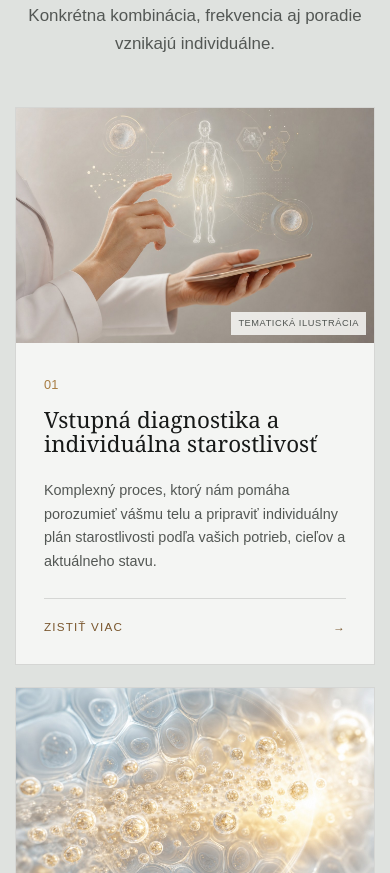
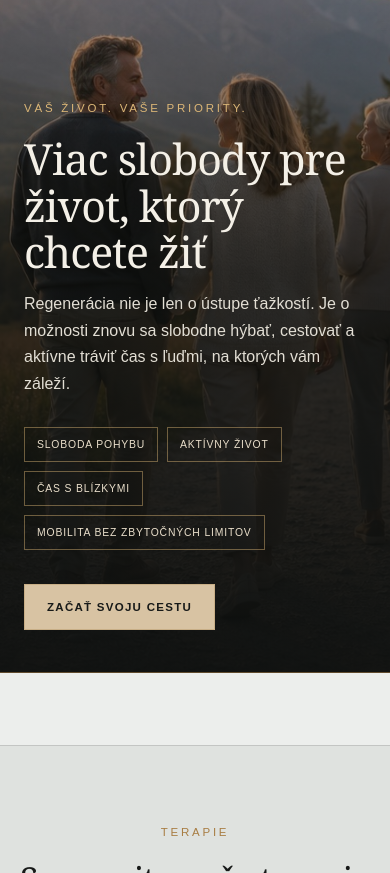
Before and after one commit to Galamedialny/reviqa, a Next.js app: page / in a window 390 px wide. Shown: the part 2621-3494 px from the top of the page. Built offline with nearby package versions, Linux system fonts and the light colour scheme.

Commit message:
Add freedom and family value section

```diff
--- a/app/globals.css
+++ b/app/globals.css
@@ -79,6 +79,17 @@ p { color: #535754; margin: 16px 0 0; }
 .intro-consult-card h2 { margin-inline: 4px; font: 400 1.55rem/1.15 var(--serif); }
 .intro-consult-card > p { margin: 10px 4px 20px; font-size: .8rem; }
 .intro-consult-card > a { display: block; margin-inline: 4px; padding: 12px; text-align: center; background: #d8c3a3; border: 1px solid #c8ae86; font-size: .68rem; font-weight: 700; letter-spacing: .12em; text-transform: uppercase; }
+
+.freedom-section { position: relative; min-height: 610px; margin-bottom: 110px; display: flex; align-items: center; overflow: hidden; background: #1b1c1a; border: 1px solid rgba(168,125,67,.5); }
+.freedom-section > img, .freedom-shade { position: absolute; inset: 0; width: 100%; height: 100%; object-fit: cover; }
+.freedom-shade { background: linear-gradient(90deg, rgba(14,16,15,.94) 0%, rgba(15,17,16,.78) 37%, rgba(16,18,17,.24) 69%, rgba(16,18,17,.1) 100%), linear-gradient(0deg, rgba(14,16,15,.28), transparent 45%); }
+.freedom-content { position: relative; z-index: 2; width: min(590px, 56%); padding: 72px 64px; }
+.freedom-content .eyebrow { color: #dbb677; }
+.freedom-content h2 { color: #f4f0e7; font-size: clamp(2.5rem, 4.6vw, 4.8rem); }
+.freedom-content > p { max-width: 540px; color: #e2ded4; font-size: 1rem; }
+.freedom-values { display: flex; flex-wrap: wrap; gap: 9px; margin: 30px 0 34px; }
+.freedom-values span { padding: 8px 12px; color: #eadfcb; border: 1px solid rgba(219,182,119,.45); font-size: .65rem; letter-spacing: .08em; text-transform: uppercase; }
+.freedom-section blockquote { position: absolute; z-index: 2; right: 42px; bottom: 34px; width: 270px; margin: 0; padding-left: 18px; color: #f0dfbf; border-left: 1px solid #dbb677; font: 400 1.05rem/1.55 var(--serif); }
 
 .page-hero { min-height: 510px; display: flex; align-items: center; padding-block: 120px; background: radial-gradient(circle at 75% 35%, rgba(168,125,67,.12), transparent 34%), linear-gradient(120deg, #f1f2f0, #dfe2df); background-size: cover; background-position: center; border-bottom: 1px solid var(--line); }
 .page-hero h1 { font-size: clamp(3rem, 6vw, 6rem); max-width: 940px; }
@@ -271,6 +282,7 @@ p { color: #535754; margin: 16px 0 0; }
   .main-nav { display: none; position: absolute; top: 78px; left: 0; right: 0; flex-direction: column; align-items: stretch; padding: 26px; background: #f1f2f0; border-bottom: 1px solid var(--gold); }
   .intro-layout { grid-template-columns: minmax(0, 1fr) 300px; }
   .intro-layout .feature-stack { grid-column: 1 / -1; }
+  .freedom-content { width: 67%; padding-inline: 46px; }
   .main-nav.open { display: flex; }
   .main-nav > a:not(.nav-cta) { padding: 7px 0; font-size: .9rem; }
   .languages { border: 0; padding: 10px 0; }
@@ -311,6 +323,12 @@ p { color: #535754; margin: 16px 0 0; }
   .split, .intro-layout, .place-section, .service-detail, .service-content, .contact-layout { grid-template-columns: 1fr; gap: 55px; }
   .intro-layout .feature-stack { grid-column: auto; }
   .intro-consult-card { width: min(100%, 360px); margin-inline: auto; }
+  .freedom-section { width: 100%; min-height: 720px; margin-bottom: 72px; align-items: flex-end; border-inline: 0; }
+  .freedom-section > img { object-position: 62% center; }
+  .freedom-shade { background: linear-gradient(0deg, rgba(14,16,15,.96) 0%, rgba(14,16,15,.76) 48%, rgba(14,16,15,.16) 85%); }
+  .freedom-content { width: 100%; padding: 260px 24px 42px; }
+  .freedom-content h2 { font-size: clamp(2.35rem, 11vw, 3.5rem); }
+  .freedom-section blockquote { display: none; }
   .service-grid, .blog-grid { grid-template-columns: 1fr; }
   .method-steps, .values-grid, .benefit-grid, .program-grid { grid-template-columns: 1fr; }
   .method-steps article { min-height: auto; border-right: 1px solid var(--line); }
--- a/app/page.tsx
+++ b/app/page.tsx
@@ -26,6 +26,19 @@ export default function Home() {
         <div className="feature-stack"><article><span>✦</span><div><h3>Hľadanie súvislostí</h3><p>Pozeráme sa na človeka, jeho príbeh, pohyb a ciele ako na jeden celok.</p></div></article><article><span>◇</span><div><h3>Starostlivosť na mieru</h3><p>Každý plán vzniká individuálne a priebežne sa prispôsobuje.</p></div></article><article><span>∞</span><div><h3>Dlhodobá vitalita</h3><p>Naším cieľom je udržateľná kvalita života, nie rýchle univerzálne riešenie.</p></div></article></div>
       </section>
 
+      <section className="freedom-section shell">
+        <img src={asset("/assets/home-freedom-family.jpg")} alt="Rodina tráviaca aktívny čas spoločne pod Tatrami" />
+        <div className="freedom-shade" />
+        <div className="freedom-content">
+          <span className="eyebrow">Váš život. Vaše priority.</span>
+          <h2>Viac slobody pre život, ktorý chcete žiť</h2>
+          <p>Regenerácia nie je len o ústupe ťažkostí. Je o možnosti znovu sa slobodne hýbať, cestovať a aktívne tráviť čas s ľuďmi, na ktorých vám záleží.</p>
+          <div className="freedom-values"><span>Sloboda pohybu</span><span>Aktívny život</span><span>Čas s blízkymi</span><span>Mobilita bez zbytočných limitov</span></div>
+          <a className="gold-button" href={contact.whatsapp} target="_blank" rel="noreferrer">Začať svoju cestu</a>
+        </div>
+        <blockquote>„Nie je to len o dĺžke života. Je to o kvalite každého jedného dňa.“</blockquote>
+      </section>
+
       <section className="section services-section"><div className="shell"><SectionHeading center eyebrow="Terapie" title="Spoznajte naše terapie" text="Konkrétna kombinácia, frekvencia aj poradie vznikajú individuálne." /><ServiceGrid limit={6} /></div></section>
 
       <section className="method-preview section">
```
Also changed, not shown: public/assets/home-freedom-family.jpg (added).
